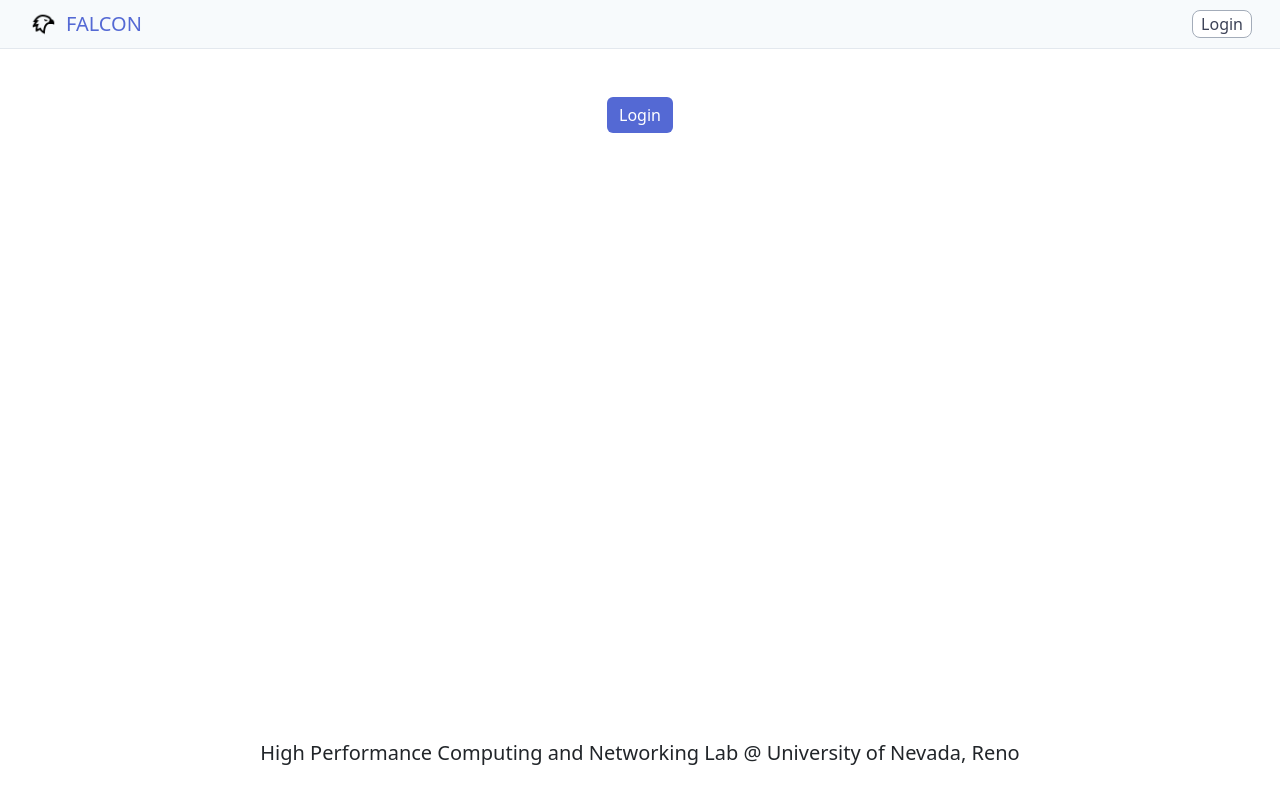
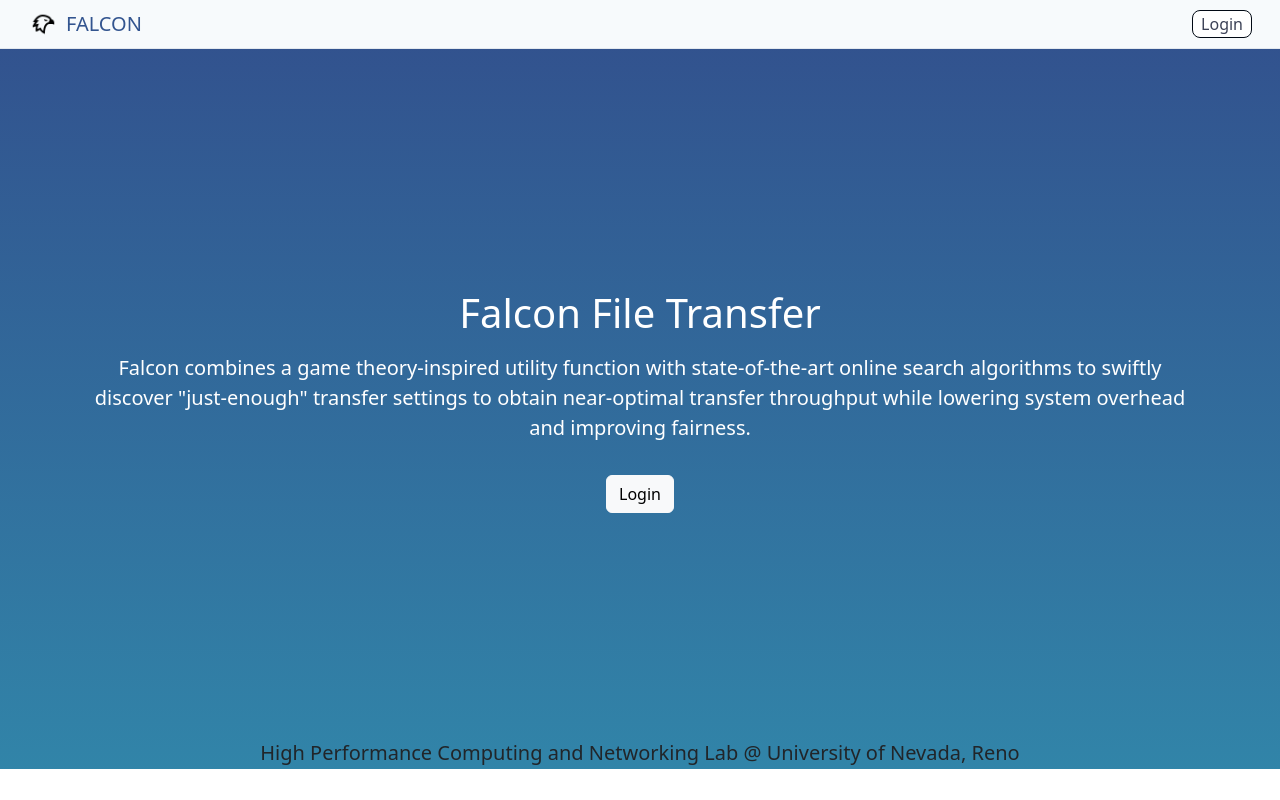
Before and after one commit to martires-colin/falcon-cilogon-website, a Flask app: page / in a window 1280 px wide. Run offline with Flask 2, Linux system fonts and the light colour scheme; some libraries are stand-ins or nearby versions.

Commit message:
landing page styling

```diff
--- a/static/css/custom.css
+++ b/static/css/custom.css
@@ -1,13 +1,7 @@
 body {
     /* background-color: #212121; */
     background-color: #FFFFFF;
-    /* background-color: pink; */
     /* color: #5469D4; */
-}
-
-#loginPageBtn {
-    background-color: #5469D4 !important;
-    border: 0 !important;
 }
 
 #transferFiles {
@@ -17,7 +11,7 @@
 }
 
 #transferFiles:hover {
-    color: #5469D4 ;
+    color: #31adbe ;
     transform: scale(1.1);
 }
 
@@ -28,20 +22,22 @@
 }
 
 .navbar-brand {
-    color: #5469D4 !important;
+    /* color: #5469D4 !important; */
+    color: #32548f !important;
 }
 
 input[type=text] {
     border-style: solid;
     border-radius: 8px;
     border-width: 1px;
-    border-color: #A3ACB9;
+    border-color: #00050c;
     padding: 4px;
 }
 
 #logBtn {
     background-color: #FFFFFF;
-    border-color: #A3ACB9;
+    /* border-color: #A3ACB9; */
+    border-color: #010914;
     border-style: solid;
     border-width: 1px;
     border-radius: 8px;
@@ -52,3 +48,25 @@
 /* .active {
     background-color: red;
 } */
+
+/* --- Landing Page --- */
+.hero {
+    color: white;
+    text-align: center;
+    padding: 15em 0;
+    background-image: linear-gradient(to top, #30cfd0 0%, #330867 100%);
+    background-size: 400% 400%;
+    animation: gradient 15s ease infinite;
+}
+
+@keyframes gradient {
+    0% {
+        background-position: 0% 50%;
+    }
+    50% {
+        background-position: 100% 50%;
+    }
+    100% {
+        background-position: 0% 50%;
+    }
+}
--- a/templates/login.html
+++ b/templates/login.html
@@ -1,7 +1,17 @@
 {% block content %}
 
-    <div class="container text-center mt-5">
-        <a id="loginPageBtn" class="btn btn-success" href="{{ url_for('login') }}" role="button">Login</a>
+<!-- <div class="container text-center mt-5">
+    <a id="loginPageBtn" class="btn btn-success" href="{{ url_for('login') }}" role="button">Login</a>
+</div> -->
+
+<header class="hero">
+    <div class="container">
+        <h1 class="mb-3">Falcon File Transfer</h1>
+        <p class="lead">
+            Falcon combines a game theory-inspired utility function with state-of-the-art online search algorithms to swiftly discover "just-enough" transfer settings to obtain near-optimal transfer throughput while lowering system overhead and improving fairness.
+        </p>
+        <a class="btn btn-light my-3" href="{{ url_for('login') }}" role="button">Login</a>
     </div>
+</header>
 
 {% endblock %}
```
Also changed, not shown: static/img/cool-background.png (added), static/img/cool-background2.png (added).
